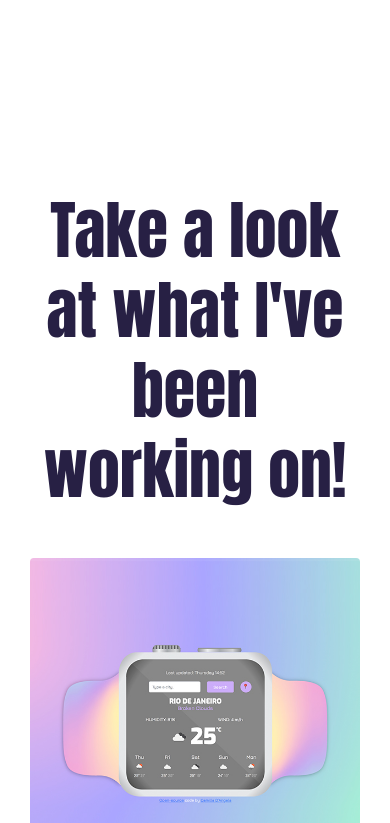
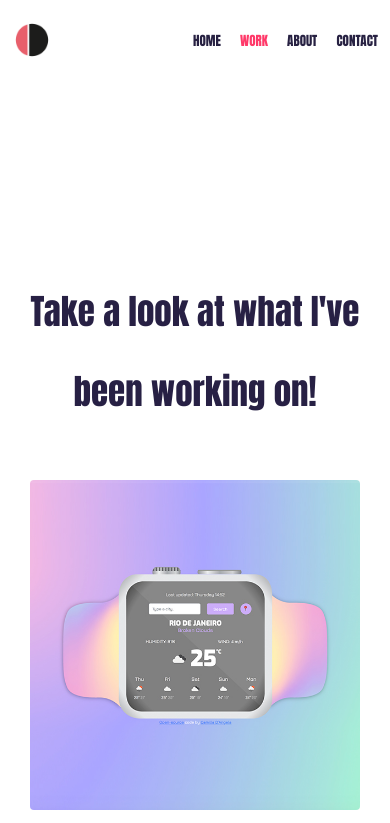
Before and after one commit to milladangela/portfolio-project, a plain HTML site: page work.html in a window 390 px wide. Shown: the top 823 px of the page. Drawn offline with nearby package versions, Linux system fonts and the light colour scheme; a web font is replaced by a local one.

Commit message:
Added nav to all pages

```diff
--- a/styles/portfolio.css
+++ b/styles/portfolio.css
@@ -79,7 +79,6 @@ line-height: 80px;
 
 .content h3 {
     font-size: 24px;
-    font-family: var(--default-font-family);
     line-height: 1.5;
 }
 
@@ -186,7 +185,11 @@ nav li.active a {
      padding: 0;
     }
 
+     .content h1 {
+         font-size: 35px;
+    }
+
     nav a {
-        font-size: 12px;
+        font-size: 13px;
     }
 }
--- a/work.html
+++ b/work.html
@@ -20,6 +20,35 @@
 
 </head>
 <body>
+            <div class="container">
+      <nav class="d-flex justify-content-between">
+        <a href="/">
+        <img
+        src="images/camilla-logo.png"
+        class="logo d-none d-md-block"
+        alt=""/>
+
+        <img
+                src="images/avatar.png"
+                class="logo d-block d-md-none"
+                alt=""/>
+                </a>
+        <ul>
+           <li>
+               <a href="/">HOME</a>
+            </li>
+           <li class="active">
+               <a href="/work.html">WORK</a>
+            </li>
+           <li>
+               <a href="/about.html">ABOUT</a>
+            </li>
+           <li>
+               <a href="/contact.html">CONTACT</a>
+            </li>
+        </ul>
+        </div>
+    </nav>
        <div class="content-container container">
                 <div class="content">
      <h1 class="mb-5">
```
Also changed, not shown: about.html (+29 -0 lines), contact.html (+29 -0 lines), index.html (+0 -3 lines).
